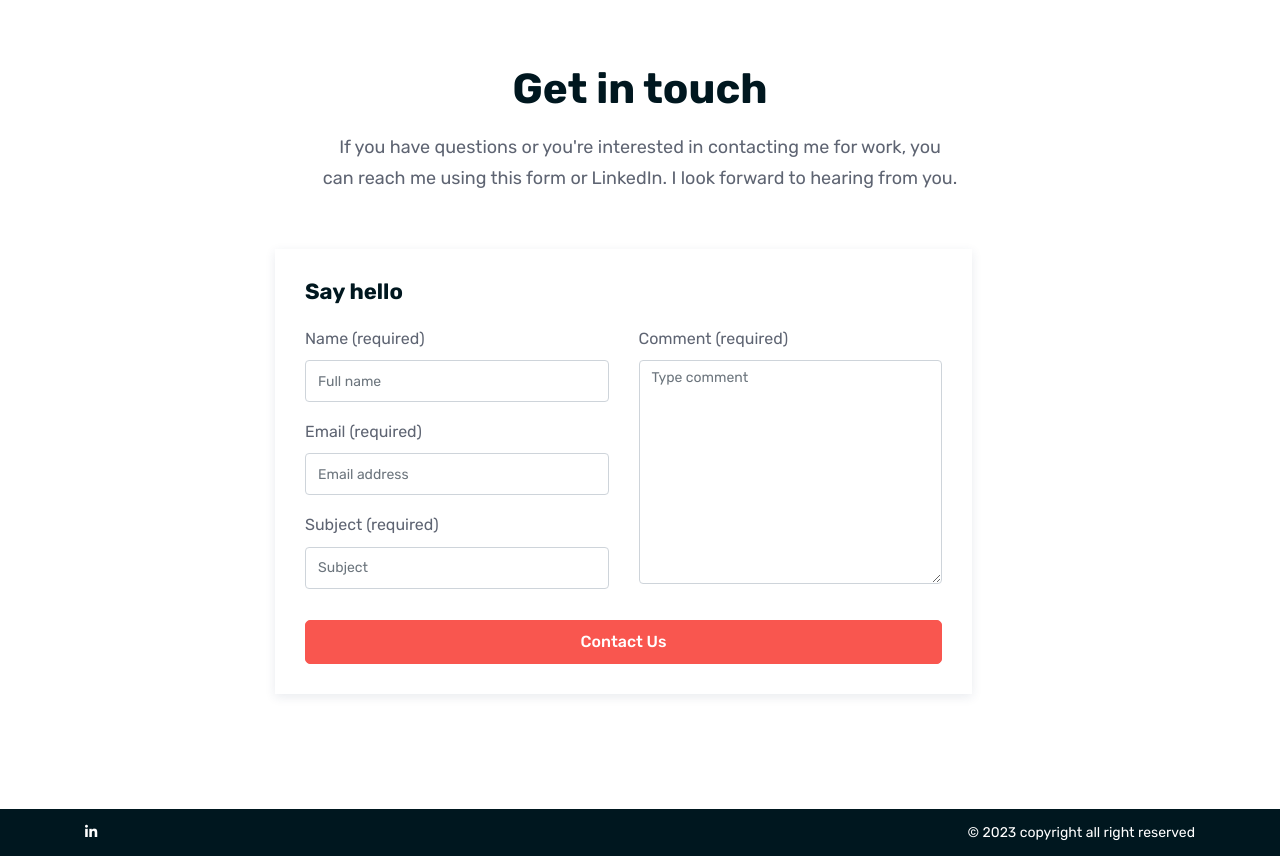
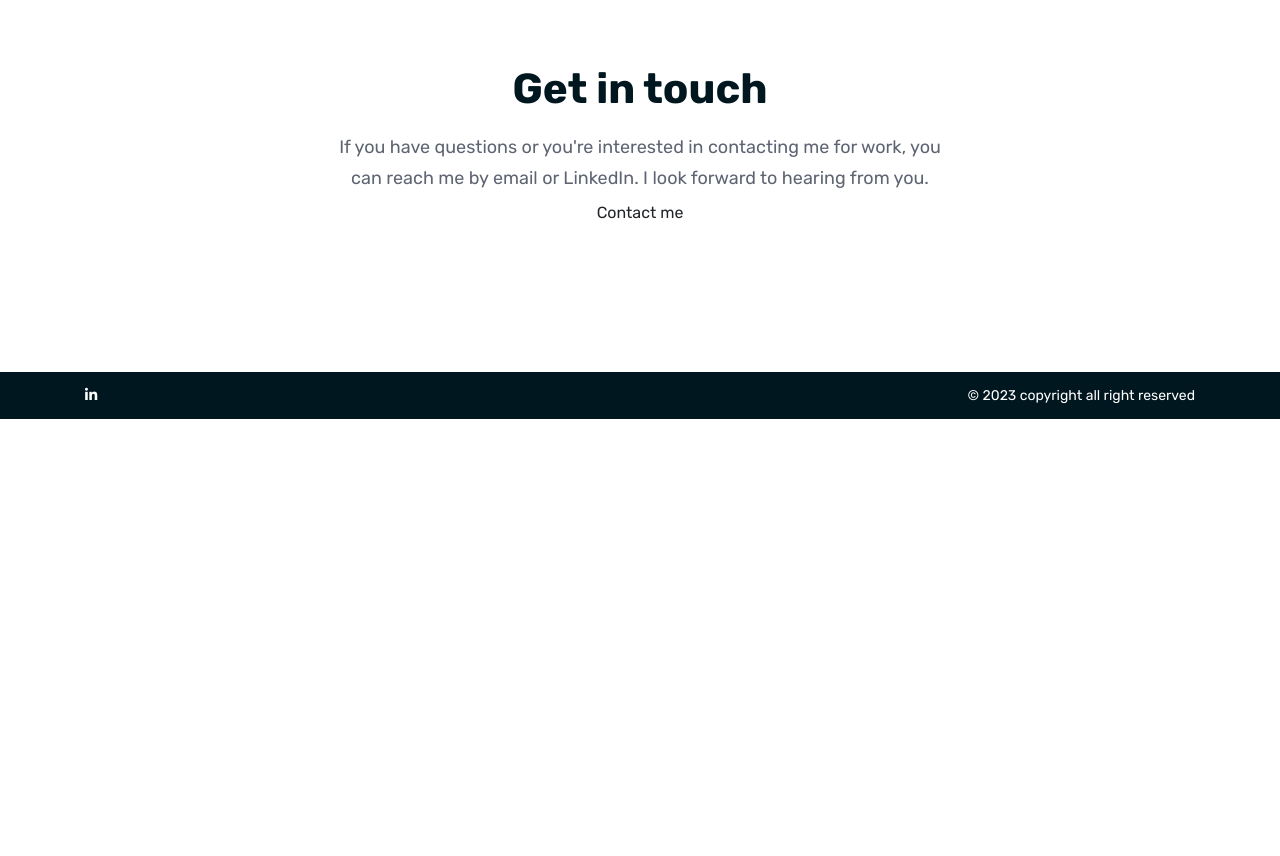
Before and after one commit to AlishaWaldron/AlishaWaldron.github.io, a plain HTML site: page index.html in a window 1280 px wide. Shown: the part 4220-5076 px from the top of the page. After the commit the page ends 4639 px from the top, so only its background shows below. Drawn offline with Linux system fonts and the light colour scheme.

Commit message:
Update index.html

```diff
--- a/index.html
+++ b/index.html
@@ -406,77 +406,22 @@
 
 
       <!-- Contact start-->
-      <section id="contactus" class="section bg-gray-1">
+       <section id="contactus" class="section bg-gray-1">
         <div class="container">
           <div class="row justify-content-center section-title">
             <div class="col-lg-7 text-center">
               <h2>Get in touch</h2>
               <p>
                 If you have questions or you're interested in contacting me for work, you can
-                reach me using this form or LinkedIn. I look forward to hearing from you.
+                reach me by email or LinkedIn. I look forward to hearing from you.
               </p>
+
+
+              <a href="mailto:waldrondennisha@yahoo.com" class="btn" target="_blank">Contact me</a>
             </div>
           </div>
-          <div class="row">
-            <div class="col-lg-7 col-xl-8 pr-xl-5 m-15px-tb">
-              <div class="contactus-form">
-                <h6>Say hello</h6>
-                <form>
-                  <div class="row">
-                    <div class="col-md-6">
-                      <div class="form-group">
-                        <label>Name (required)</label>
-                        <input
-                          type="text"
-                          class="form-control"
-                          placeholder="Full name"
-                          required=""
-                        />
-                      </div>
-                      <div class="form-group">
-                        <label>Email (required)</label>
-                        <input
-                          type="email"
-                          class="form-control"
-                          placeholder="Email address"
-                          required=""
-                        />
-                      </div>
-                      <div class="form-group">
-                        <label>Subject (required)</label>
-                        <input
-                          type="email"
-                          class="form-control"
-                          placeholder="Subject"
-                          required=""
-                        />
-                      </div>
-                    </div>
-                    <div class="col-md-6">
-                      <div class="form-group">
-                        <label>Comment (required)</label>
-                        <textarea
-                          rows="10"
-                          class="form-control"
-                          placeholder="Type comment"
-                          required=""
-                        ></textarea>
-                      </div>
-                    </div>
-                    <div class="col-md-12">
-                      <div class="btn-bar">
-                        <button class="px-btn px-btn-theme w-100">
-                          <span>Contact Us</span>
-                        </button>
-                      </div>
-                    </div>
-                  </div>
-                </form>
-              </div>
-            </div>
 
 
-          </div>
         </div>
       </section>
       <!-- Contact End  -->
```
